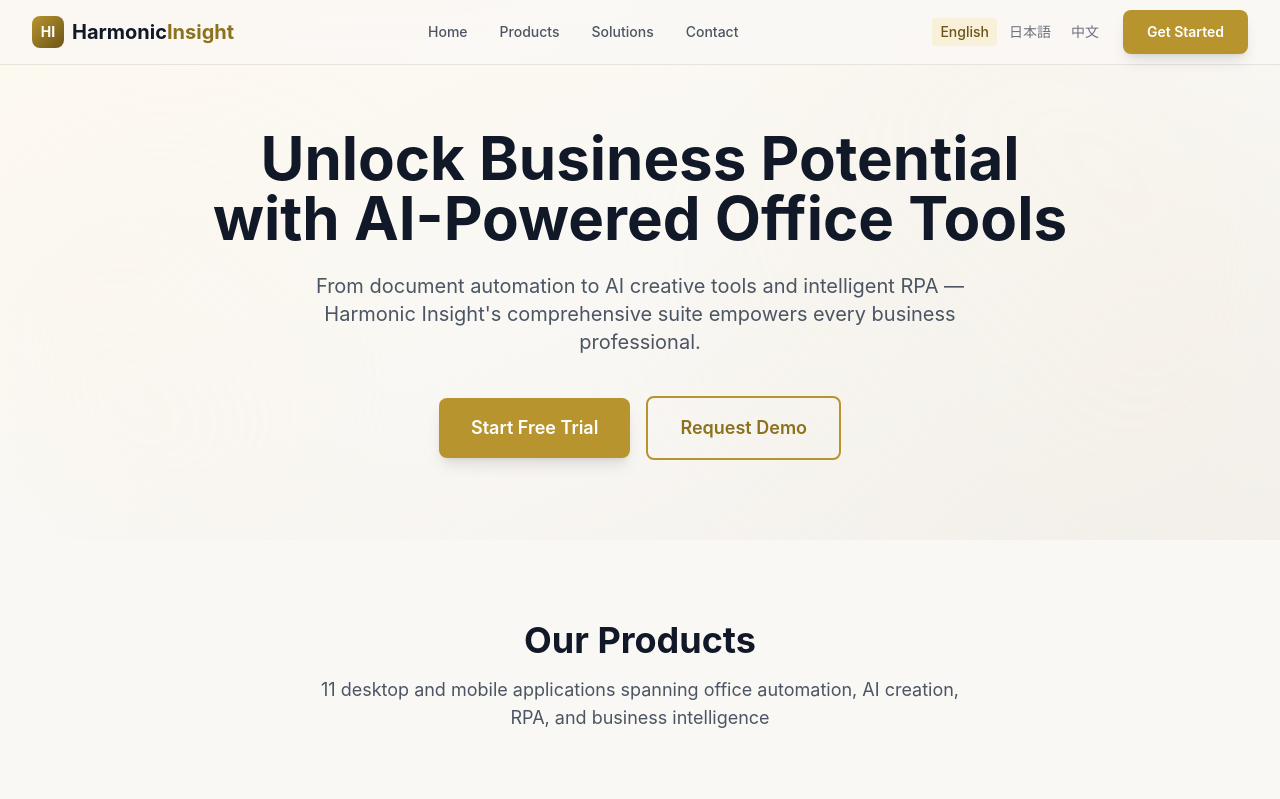
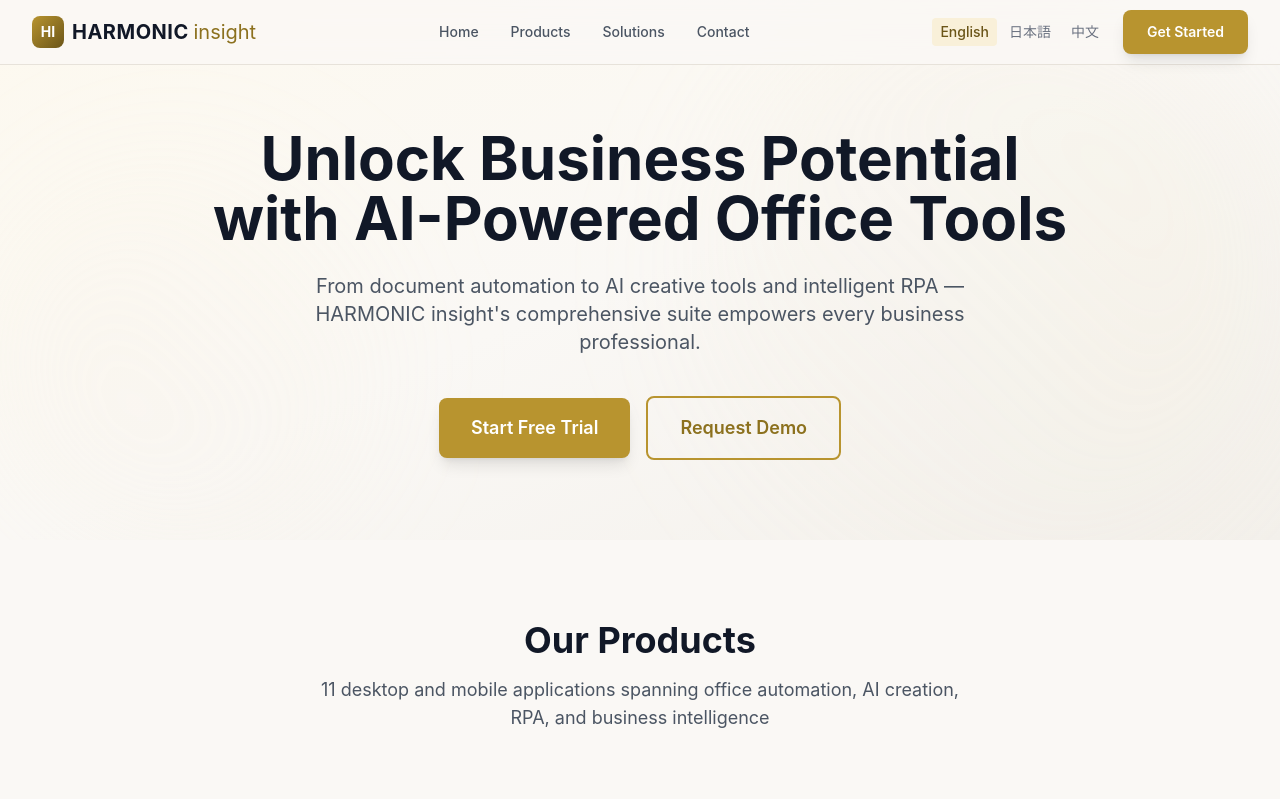
Before and after one commit to HarmonicInsight/Insight-Office.com, a Next.js app: page /en in a window 1280 px wide. Shown: the top 799 px of the page. Built offline with nearby package versions, Linux system fonts and the light colour scheme.

Commit message:
fix: Correct company name spelling to HARMONIC insight
Update all references from "Harmonic Insight" to the official spelling
"HARMONIC insight" across Header, Footer, and all 3 language translations.

https://claude.ai/code/session_017z3CQYM79b3LzfUdg5WE5d

```diff
--- a/src/components/Footer.tsx
+++ b/src/components/Footer.tsx
@@ -89,7 +89,7 @@ export default function Footer({ locale }: { locale: Locale }) {
             <div className="w-6 h-6 rounded bg-gradient-to-br from-primary-400 to-primary-600 flex items-center justify-center">
               <span className="text-white font-bold text-xs">HI</span>
             </div>
-            <span className="font-semibold text-primary-100">Harmonic Insight</span>
+            <span className="font-semibold text-primary-100"><span className="tracking-wide">HARMONIC</span> <span className="font-normal">insight</span></span>
           </div>
           <p className="text-sm text-primary-300">
             &copy; {new Date().getFullYear()} {t.footer.copyright}
--- a/src/components/Header.tsx
+++ b/src/components/Header.tsx
@@ -18,7 +18,7 @@ export default function Header({ locale }: { locale: Locale }) {
               <span className="text-white font-bold text-sm">HI</span>
             </div>
             <span className="font-bold text-xl text-gray-900">
-              Harmonic<span className="text-primary-600">Insight</span>
+              <span className="tracking-wide">HARMONIC</span> <span className="text-primary-600 font-normal">insight</span>
             </span>
           </Link>
 
--- a/src/i18n/translations.ts
+++ b/src/i18n/translations.ts
@@ -73,7 +73,7 @@ export const translations: Record<Locale, TranslationSet> = {
     hero: {
       title: "Unlock Business Potential with AI-Powered Office Tools",
       subtitle:
-        "From document automation to AI creative tools and intelligent RPA — Harmonic Insight's comprehensive suite empowers every business professional.",
+        "From document automation to AI creative tools and intelligent RPA — HARMONIC insight's comprehensive suite empowers every business professional.",
       cta: "Start Free Trial",
       ctaSecondary: "Request Demo",
     },
@@ -89,14 +89,14 @@ export const translations: Record<Locale, TranslationSet> = {
       backToProducts: "Back to Products",
     },
     features: {
-      title: "Why Choose Harmonic Insight?",
+      title: "Why Choose HARMONIC insight?",
       subtitle:
         "Professional intelligence — a sophisticated yet approachable partner for business professionals",
     },
     cta: {
       title: "Ready to Transform Your Business?",
       subtitle:
-        "Start with a free trial and discover how Harmonic Insight's tools can accelerate your workflows.",
+        "Start with a free trial and discover how HARMONIC insight's tools can accelerate your workflows.",
       button: "Start Free Trial",
       noCreditCard: "No credit card required",
     },
@@ -112,7 +112,7 @@ export const translations: Record<Locale, TranslationSet> = {
       support: "Support",
       privacy: "Privacy Policy",
       terms: "Terms of Service",
-      copyright: "Harmonic Insight Inc. All rights reserved.",
+      copyright: "HARMONIC insight Inc. All rights reserved.",
     },
   },
   ja: {
@@ -127,7 +127,7 @@ export const translations: Record<Locale, TranslationSet> = {
     hero: {
       title: "AIの力で、すべてのビジネスパーソンの可能性を解き放つ",
       subtitle:
-        "ドキュメント自動化からAIクリエイティブツール、インテリジェントRPAまで — Harmonic Insightの包括的なスイートがビジネスを加速します。",
+        "ドキュメント自動化からAIクリエイティブツール、インテリジェントRPAまで — HARMONIC insightの包括的なスイートがビジネスを加速します。",
       cta: "無料トライアル開始",
       ctaSecondary: "デモを依頼",
     },
@@ -143,14 +143,14 @@ export const translations: Record<Locale, TranslationSet> = {
       backToProducts: "製品一覧に戻る",
     },
     features: {
-      title: "Harmonic Insightが選ばれる理由",
+      title: "HARMONIC insightが選ばれる理由",
       subtitle:
         "洗練されたプロフェッショナルインテリジェンス — ビジネスパーソンに寄り添う信頼のパートナー",
     },
     cta: {
       title: "ビジネスの変革を始めませんか？",
       subtitle:
-        "無料トライアルから始めて、Harmonic Insightのツールがワークフローをどう加速させるかをお確かめください。",
+        "無料トライアルから始めて、HARMONIC insightのツールがワークフローをどう加速させるかをお確かめください。",
       button: "無料トライアル開始",
       noCreditCard: "クレジットカード不要",
     },
@@ -166,7 +166,7 @@ export const translations: Record<Locale, TranslationSet> = {
       support: "サポート",
       privacy: "プライバシーポリシー",
       terms: "利用規約",
-      copyright: "Harmonic Insight Inc. All rights reserved.",
+      copyright: "HARMONIC insight Inc. All rights reserved.",
     },
   },
   zh: {
@@ -181,7 +181,7 @@ export const translations: Record<Locale, TranslationSet> = {
     hero: {
       title: "用AI释放每一位商务人士的无限潜能",
       subtitle:
-        "从文档自动化到AI创意工具和智能RPA — Harmonic Insight的全面套件为每位商务专业人士赋能。",
+        "从文档自动化到AI创意工具和智能RPA — HARMONIC insight的全面套件为每位商务专业人士赋能。",
       cta: "开始免费试用",
       ctaSecondary: "请求演示",
     },
@@ -196,13 +196,13 @@ export const translations: Record<Locale, TranslationSet> = {
       backToProducts: "返回产品列表",
     },
     features: {
-      title: "为什么选择Harmonic Insight？",
+      title: "为什么选择HARMONIC insight？",
       subtitle: "专业智能 — 精致而平易近人的商务专业人士伙伴",
     },
     cta: {
       title: "准备好转型您的业务了吗？",
       subtitle:
-        "从免费试用开始，了解Harmonic Insight的工具如何加速您的工作流程。",
+        "从免费试用开始，了解HARMONIC insight的工具如何加速您的工作流程。",
       button: "开始免费试用",
       noCreditCard: "无需信用卡",
     },
@@ -218,7 +218,7 @@ export const translations: Record<Locale, TranslationSet> = {
       support: "支持",
       privacy: "隐私政策",
       terms: "服务条款",
-      copyright: "Harmonic Insight Inc. 保留所有权利。",
+      copyright: "HARMONIC insight Inc. 保留所有权利。",
     },
   },
 };
```
